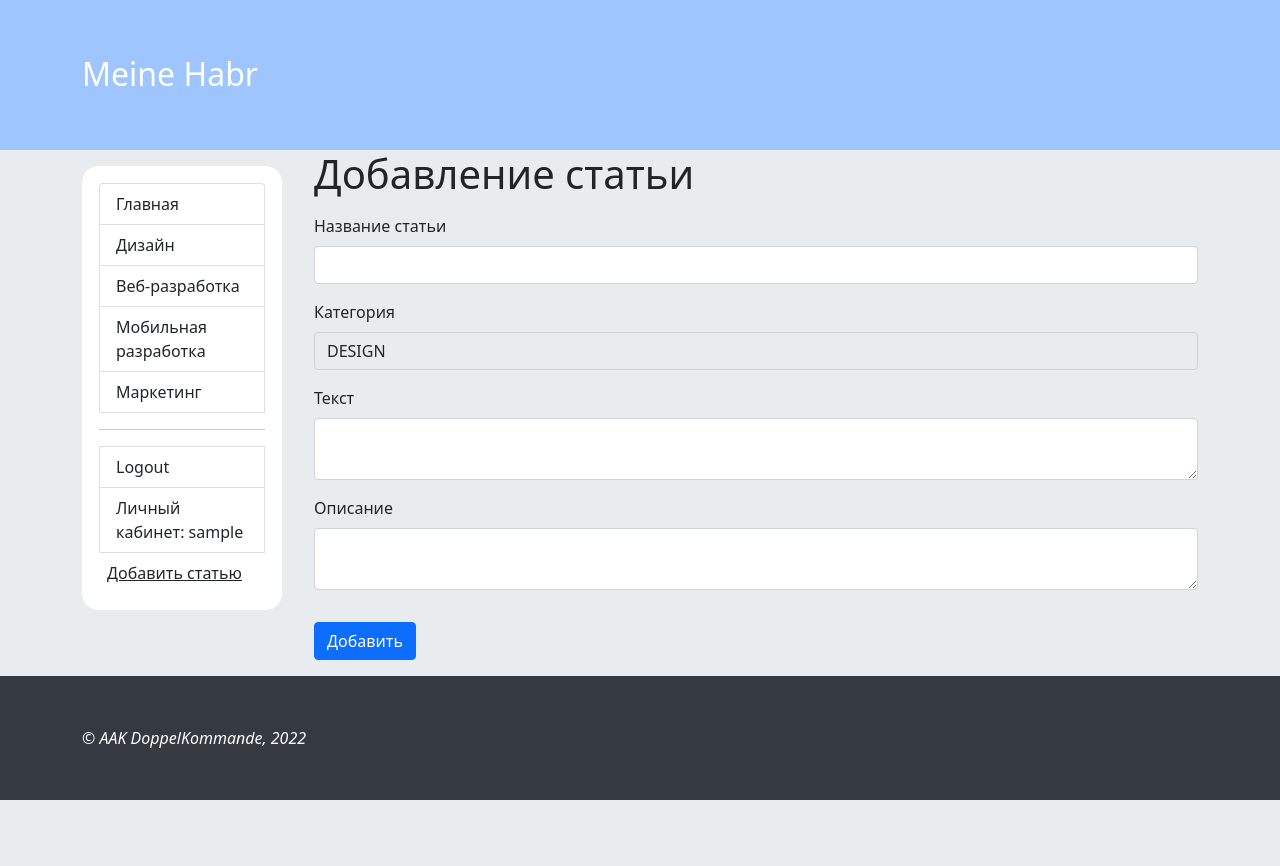
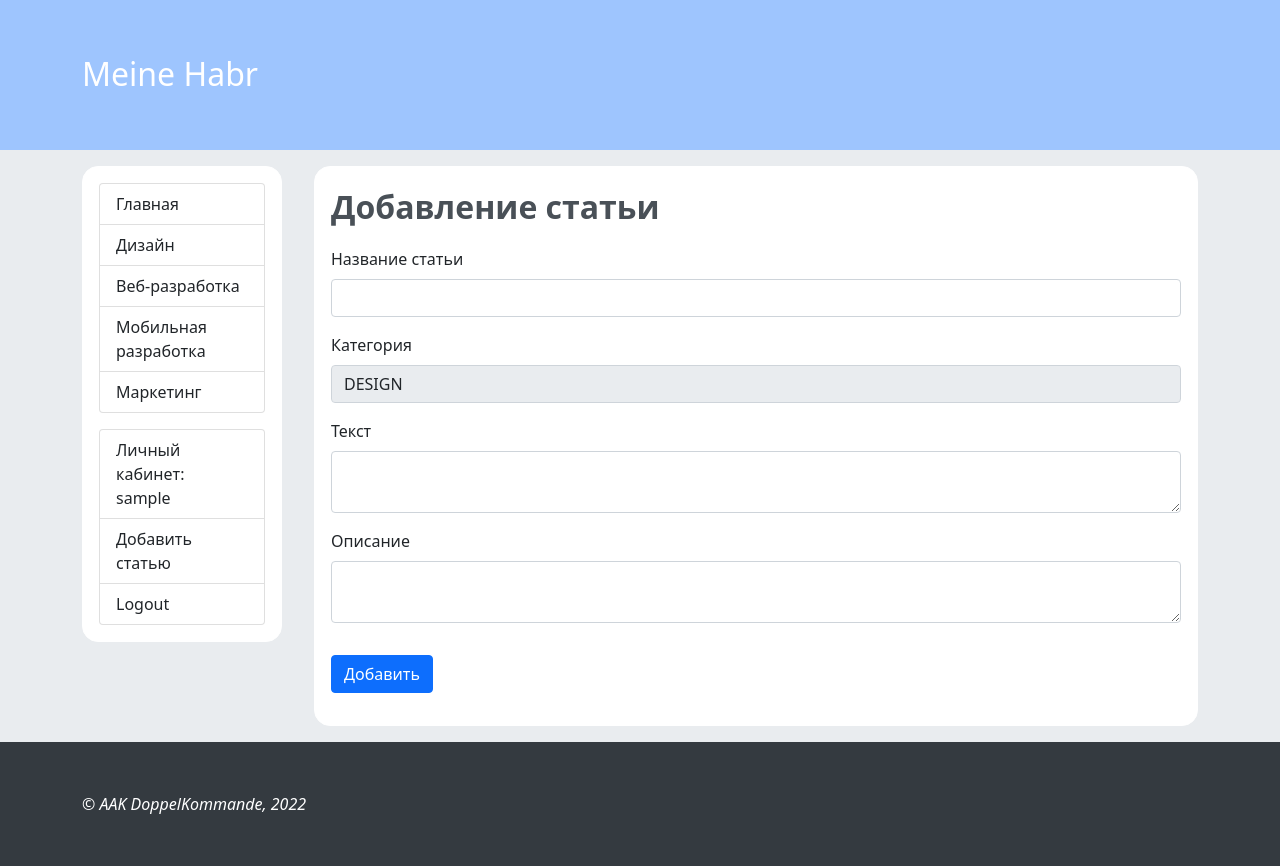
Before and after one commit to mazuralexey93/Habr_project, a Flask app: page /create/ in a window 1280 px wide. Before the commit the page ends 800 px from the top, so only its background shows below. Run offline with Flask 2, Linux system fonts and the light colour scheme; the visitor is signed in with stand-in values (Sample User, id 1); data comes from the database, SQL or seed files in the repository; some libraries are stand-ins or nearby versions.

Commit message:
html fix

```diff
--- a/habr/static/css/style.css
+++ b/habr/static/css/style.css
@@ -51,6 +51,9 @@ main {
 .mainmenu {
 	float: left;
 	width: 200px;
+}
+.list-group {
+    margin-bottom: 1em;
 }
 .content {
 	margin-left: calc(200px + 2em);
--- a/habr/templates/article_create.html
+++ b/habr/templates/article_create.html
@@ -5,23 +5,26 @@
 {% endblock %}
 
 {% block content %}
-   <h1>Добавление статьи</h1>
-   <div>
+    <div class="island">
+        <div class="heading">Добавление статьи</div>
+
         {% if error %}
-       <div class="alert alert-danger" role="alert">
-         {{ error }}
-       </div>
+            <div class="alert alert-danger" role="alert">{{ error }}</div>
         {% endif %}
+
         <form method="post">
             {{ form.csrf_token }}
 
             {% for field_name in ['title', 'category', 'text', 'description'] %}
                 {% set field = form[field_name] %}
+
                 <div class="my-3">
                     {{ field.label(class="form-label") }}
+
                     {{ field(class="form-control") }}
                 </div>
             {% endfor %}
+
             {{ form.submit(class="btn btn-primary my-3") }}
         </form>
     </div>
--- a/habr/templates/base.html
+++ b/habr/templates/base.html
@@ -31,6 +31,5 @@
         </div>
     </footer>
     <script src="{{ url_for('static', filename='js/bootstrap.bundle.js') }}"></script>
-</script>
 </body>
 </html>
--- a/habr/templates/mainmenu.html
+++ b/habr/templates/mainmenu.html
@@ -5,20 +5,18 @@
         <a class="list-group-item{% if menu == 'web' %} active{% endif %}" href="/theme/web/">Веб-разработка</a>
         <a class="list-group-item{% if menu == 'mobile' %} active{% endif %}" href="/theme/mobile/">Мобильная разработка</a>
         <a class="list-group-item{% if menu == 'marketing' %} active{% endif %}" href="/theme/marketing/">Маркетинг</a>
-        <hr>
+    </nav>
 
+    <nav class="list-group">
         {% if current_user.is_anonymous %}
             <a class="list-group-item{% if menu == 'login' %} active{% endif %}" href="/login/"> Login </a>
             <a class="list-group-item{% if menu == 'register' %} active{% endif %}" href="/register/"> Register </a>
         {% endif %}
 
         {% if current_user.is_authenticated %}
+            <a class="list-group-item{% if menu == 'account' %} active{% endif %}" href="/profile/">Личный кабинет:<br>{{current_user.username}}</a>
+            <a class="list-group-item" href="/create/"> Добавить статью </a>
             <a class="list-group-item{% if menu == 'logout' %} active{% endif %}" href="/logout/"> Logout </a>
-            <a hidden="true" class="list-group-item{% if menu == 'login' %} active{% endif %}" href="/login/"> Login </a>
-            <a hidden="true" class="list-group-item{% if menu == 'register' %} active{% endif %}" href="/register/"> Register </a>
-            <a class="list-group-item{% if menu == 'account' %} active{% endif %}"
-               href="/profile/">Личный кабинет: {{current_user.username}}</a>
-            <a class="p-2 text dark" href="/create/"> Добавить статью </a>
         {% endif %}
     </nav>
 </div>
--- a/habr/templates/profile_index_page.html
+++ b/habr/templates/profile_index_page.html
@@ -1,6 +1,7 @@
 {% extends 'base.html' %}
 
 {% block content %}
+    <div class="island">
         <div class="heading">
            <a href="/profile/about/"> Личные данные</a>
         </div>
@@ -12,4 +13,5 @@
         <div class="heading">
             <a href="/profile/notifications/"> Уведомления </a>
         </div>
+    </div>
 {% endblock %}
--- a/habr/templates/profile_posts_index.html
+++ b/habr/templates/profile_posts_index.html
@@ -1,6 +1,7 @@
 {% extends 'base.html' %}
 
 {% block content %}
+    <div class="island">
         <div class="heading">
            <a href="/create/"> Создать черновик статьи </a>
         </div>
@@ -8,5 +9,5 @@
         <div class="heading">
             <a href="/profile/posts/all/"> Мои статьи </a>
         </div>
-
+    </div>
 {% endblock %}
```
Also changed, not shown: commands.py (+33 -15 lines), habr/templates/profile_info.html (+5 -3 lines). Lines whose indentation alone changed are shown as unchanged.
